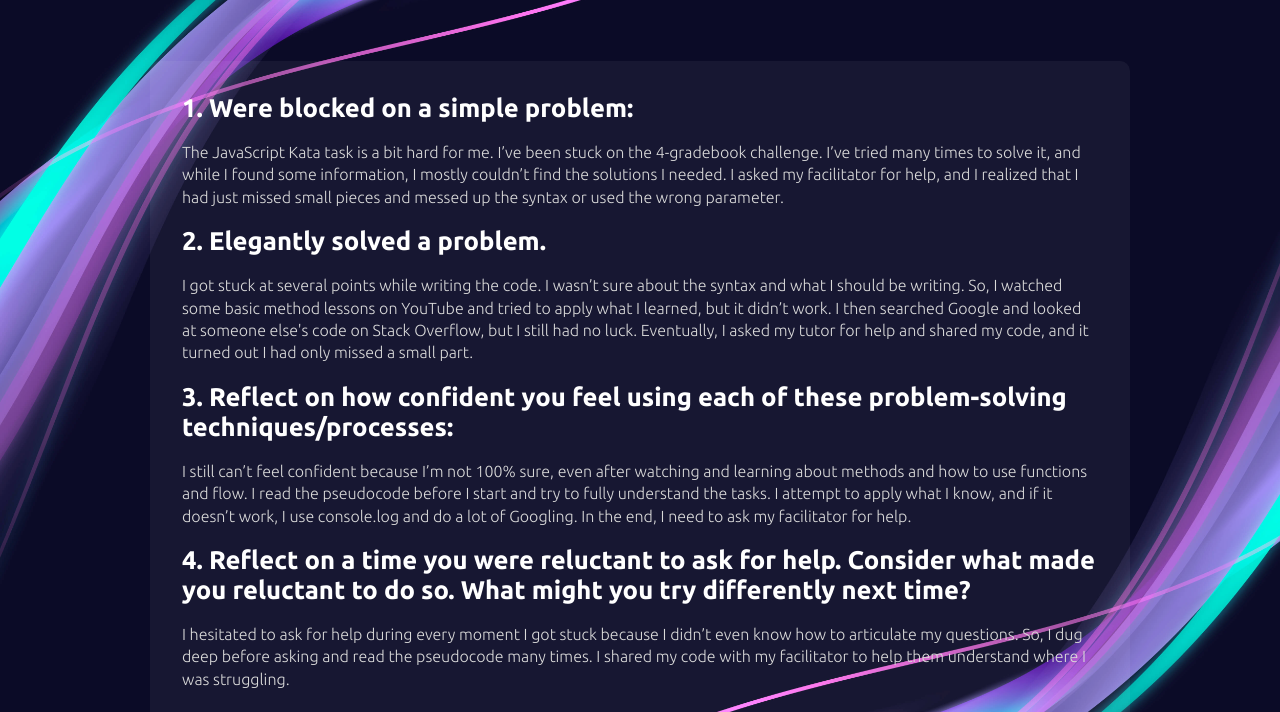
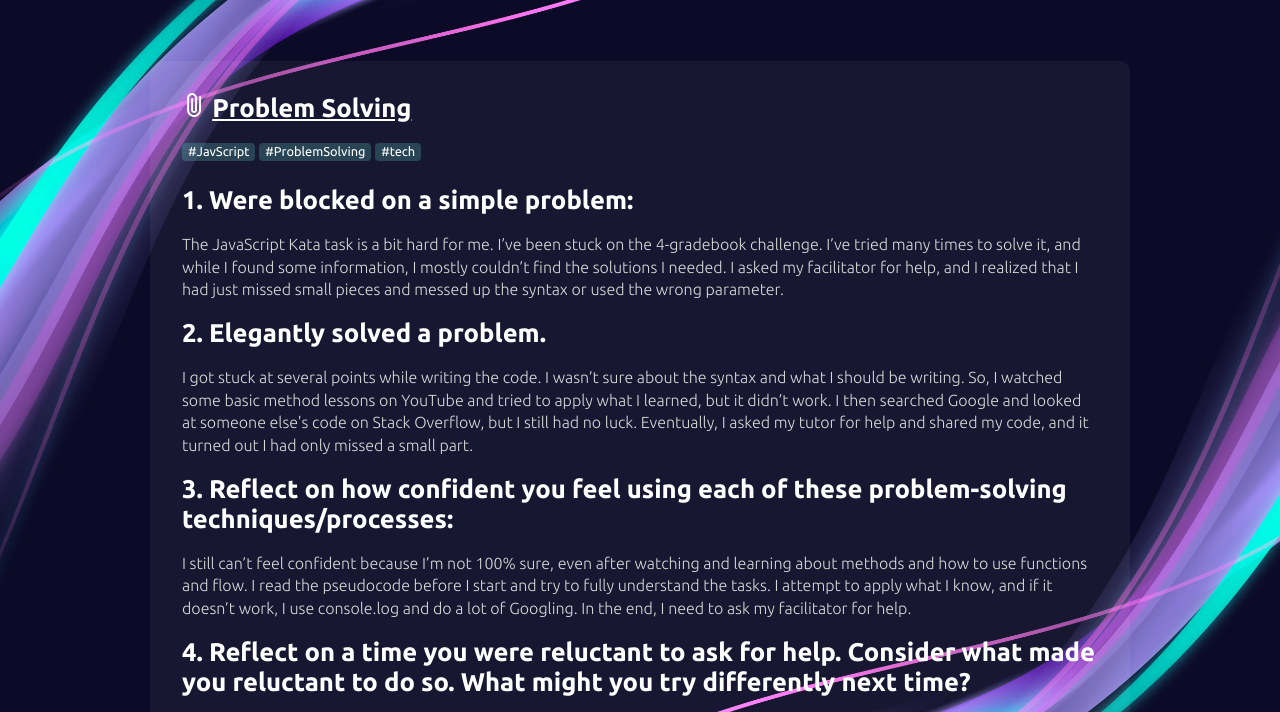
Before and after one commit to alexsophiekim/alexsophiekim.github.io, a plain HTML site: page blog/problem-solving.html in a window 1280 px wide. Shown: the part 63-775 px from the top of the page. Drawn offline with nearby package versions, Linux system fonts and the light colour scheme; a web font is replaced by a local one.

Commit message:
tech blog added title

```diff
--- a/blog/problem-solving.html
+++ b/blog/problem-solving.html
@@ -25,6 +25,13 @@
       </ul>
     </nav>
         <section class="articleContainer">
+          <h3>
+            <i class="fi fi-rr-paperclip-vertical" style="font-size:24px"></i>
+             <u>Problem Solving</u>
+          </h3><br/>
+          <p class="tags">#JavScript</p>&nbsp;<p class="tags">#ProblemSolving</p>&nbsp;<p class="tags">#tech</p>
+          <br/>
+          <br/>
           <h3>1. Were blocked on a simple problem:</h3>
           <br/>
           <P>
```
